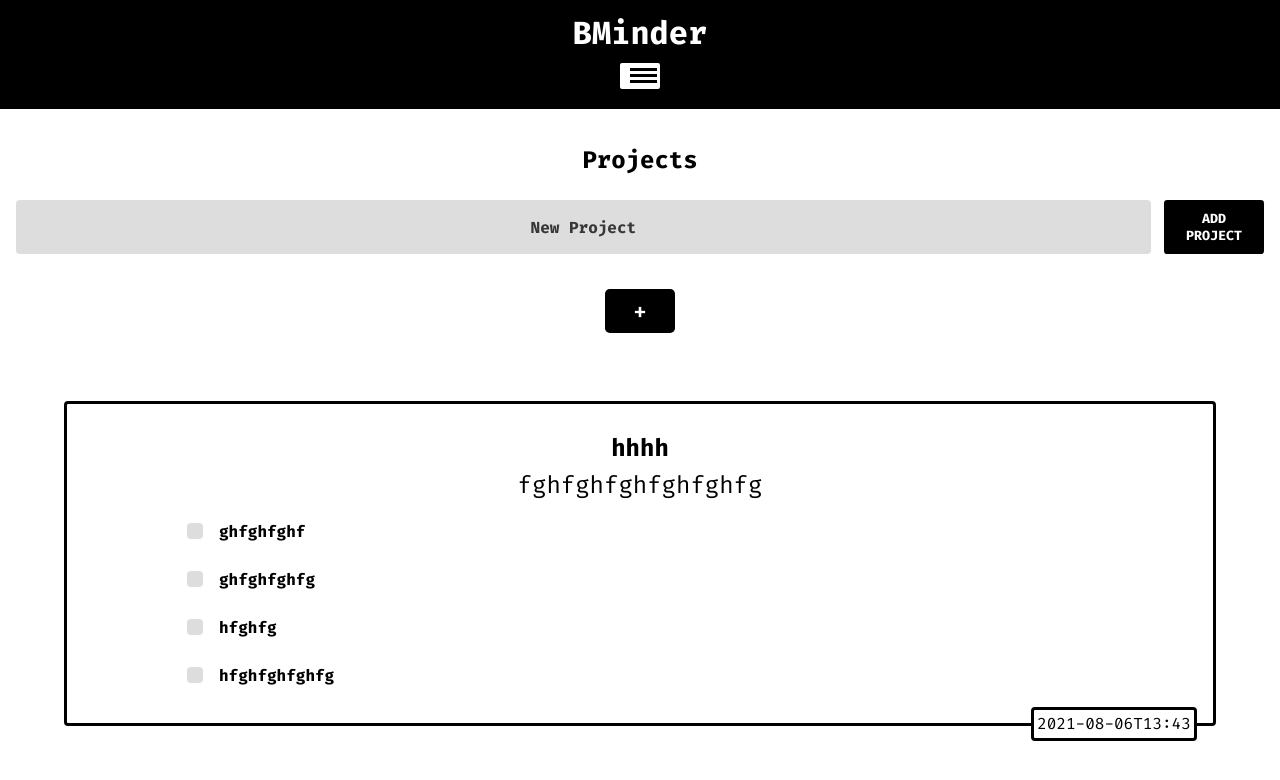
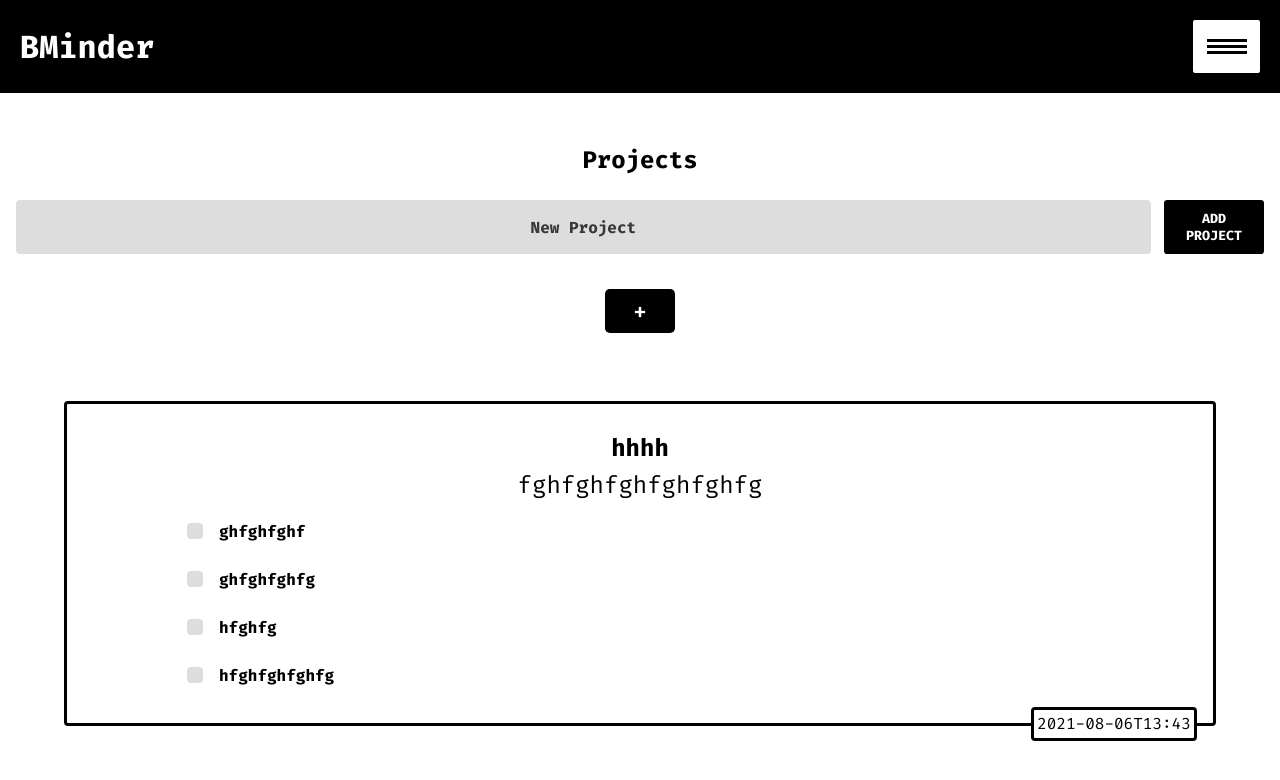
Before and after one commit to MohamedBechirMejri/todo-list, a website built with webpack: page src/template.html in a window 1280 px wide. Built offline with nearby package versions, Linux system fonts and the light colour scheme.

Commit message:
restyle header

```diff
--- a/src/css/style.css
+++ b/src/css/style.css
@@ -20,7 +20,7 @@
 
 body {
     width: 100vw;
-/*    background-color: var(--clr-dark);*/
+    /*    background-color: var(--clr-dark);*/
 }
 
 #wrapper {
@@ -38,33 +38,33 @@ header {
     padding: 1.25em;
     position: fixed;
     top: 0;
+
+    display: flex;
+    justify-content: space-between;
+    align-items: center;
 }
 
-h1 {
-    margin-top: -0.25em;
-}
+/*h1 {}*/
 
 #nav-toggle {
     background-color: var(--clr-light);
     border-style: none;
     border-radius: 0.15em;
-    margin-top: 0.65em;
-    padding: 0.75em;
-
-    height: 2em;
-    width: 3em;
+    height: 4em;
+    width: 5em;
 }
 
 .hamburger {
     display: block;
     position: relative;
+    left: 1em;
 }
 
 .hamburger::before,
 .hamburger,
 .hamburger::after {
-    width: 2em;
-    height: 3px;
+    width: 3em;
+    height: 0.225em;
     background: var(--clr-dark);
     transition: transform 500ms var(--cubic-bezier),
         opacity 350ms var(--cubic-bezier);
@@ -127,10 +127,12 @@ select {
     background-color: var(--clr-neutral);
     color: var(--clr-dark);
 }
+
 ::placeholder {
     color: var(--clr-dark);
     opacity: 0.75;
 }
+
 input:active {
     box-shadow: 0 0 0 0.2em var(--clr-dark);
 }
@@ -186,6 +188,7 @@ main {
 
 h2 {
     margin: 1em;
+    color: var(--clr-dark);
 }
 
 #new-note input {
@@ -203,7 +206,8 @@ h2 {
 
 #note-management button {
     background-color: var(--clr-light);
-    border-style: none;
+    border-style: solid;
+    border-color: var(--clr-dark);
     border-radius: 0.5em;
     margin: 0.25em;
     padding: 0.15em;
@@ -260,7 +264,6 @@ h2 {
     appearance: inherit;
 }
 
-
 .checkbox input:active,
 :checked {
     background-color: var(--clr-dark);
```
